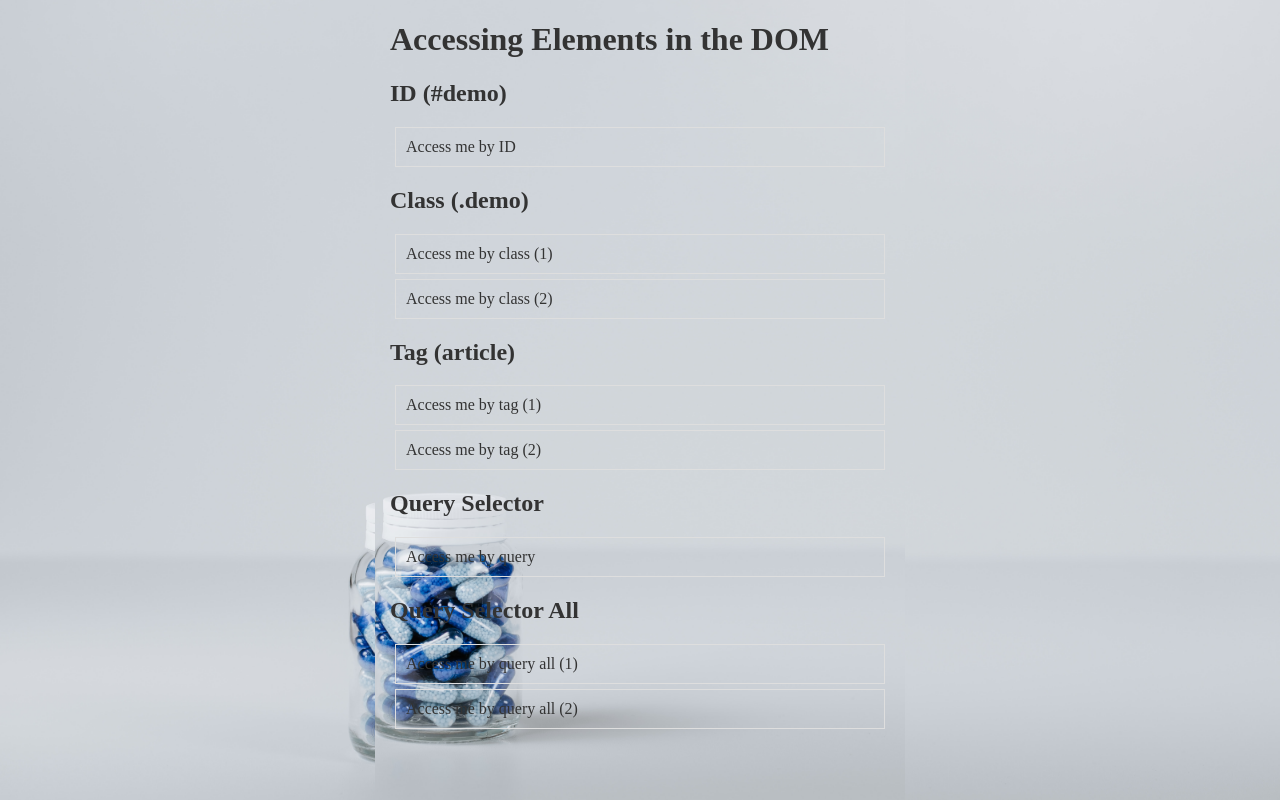
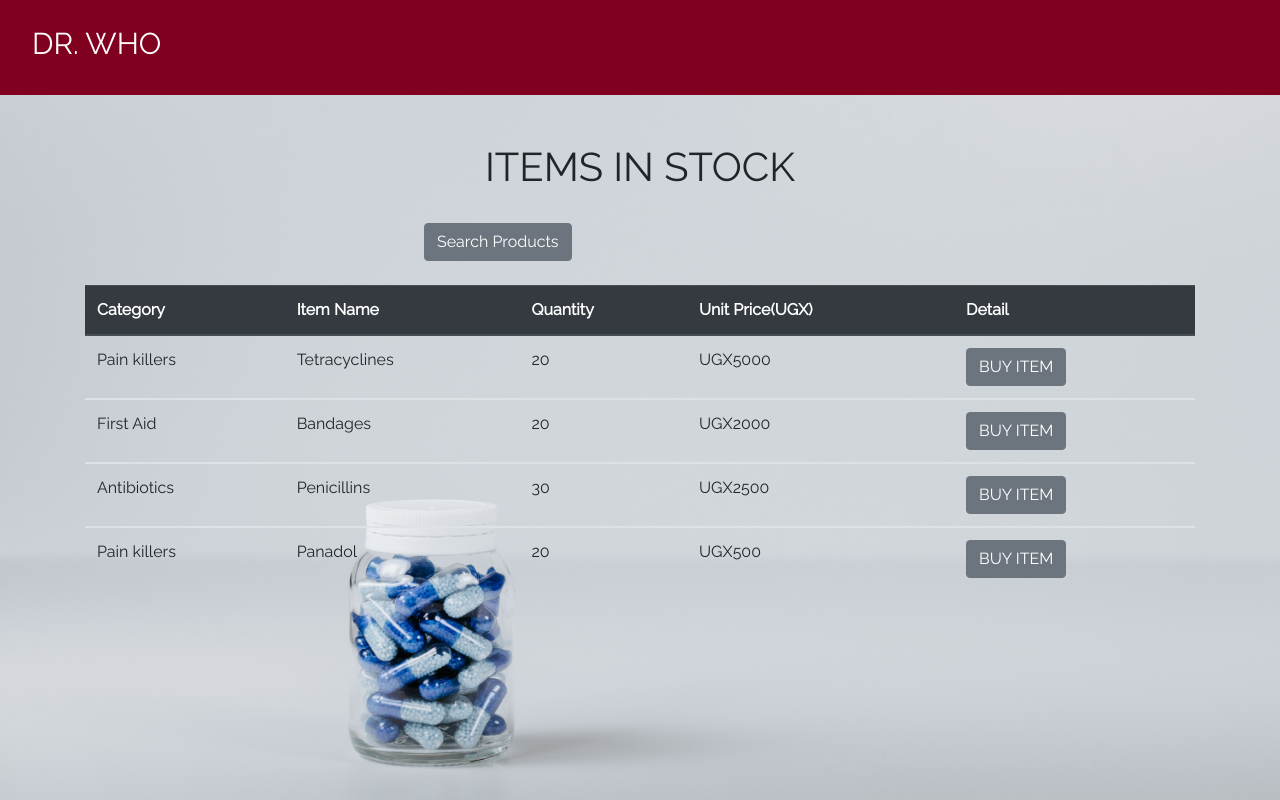
Before and after one commit to kalosius/pharmacy, a Django app: page /index/ in a window 1280 px wide. Run offline with Django 4.2, Linux system fonts and the light colour scheme; data comes from the database, SQL or seed files in the repository; both versions use the stored data as it was after the commit; some libraries are stand-ins or nearby versions.

Commit message:
This is the first Dr.who project

```diff
--- /dev/null
+++ b/pharmacy/filters.py
@@ -0,0 +1,16 @@
+import django_filters
+from .models import Category,Product
+
+ # Creating a class to filter objects from our models
+
+
+class Product_filters(django_filters.FilterSet):
+    # class meta is used to alter(manipulate)the content of other classes
+    class Meta:
+        model = Product
+        fields = ['item_names']
+
+class Category_filter(django_filters.FilterSet):
+    class Meta:
+        model = Category
+        fields = ['name']
--- a/pharmacy/views.py
+++ b/pharmacy/views.py
@@ -1,11 +1,20 @@
 from django.shortcuts import render
 from django.contrib.auth.decorators import login_required
+from.models import Product
+#now we are including our filters from the filters file
+from .filters import Product_filters
+
 
 # Create your views here.
 #@login_required
 def index(request):
-    return render(request,'index.html')
+    products = Product.objects.all().order_by('-id')
+    product_filter = Product_filters(request.GET,queryset= products)
+    products = product_filter.qs
+    return render(request,'index.html', {'products':products,'product_filter':product_filter})
+
+
 
 #@login_required
 def home(request):
-    return render(request, 'products/aboutDrwho.html')
+    return render(request, 'aboutDrwho.html')
--- a/pharmarcy/settings.py
+++ b/pharmarcy/settings.py
@@ -41,6 +41,7 @@ INSTALLED_APPS = [
     'crispy_forms',
     'crispy_bootstrap4',
     'pharmacy',
+    'django_filters',
 ]
 
 MIDDLEWARE = [
--- a/templates/index.html
+++ b/templates/index.html
@@ -1,47 +1,49 @@
-<!DOCTYPE html>
-<html lang="en">
-{% load static%}
+{% extends 'products/base.html'%} {% block content%}
 
-<head>
-  <meta charset="utf-8">
-  <meta name="viewport" content="width=device-width, initial-scale=1.0">
-  <link rel="stylesheet" href="../../dawa/static/css/main.css">
+<br></br>
 
-  <title>Accessing Elements in the DOM</title>
+<div class = "container">
+  <h1 class= "text-center">ITEMS IN STOCK</h1>
+  <br>
 
-  <style>
-    html { font-family: sans-serif; color: #333; }
-    body { max-width: 500px; margin: 0 auto; padding: 0 15px; }
-    div, article { padding: 10px; margin: 5px; border: 1px solid #dedede; }
-  </style>
+  <div class = "container">
+    <form action = "" method = "GET">
+      {{product_filters.form}}
+      <input
+      type = "submit"
+      value = "Search Products"
+      class="btn btn-secondary btn"/>
+    </form>
+  </div>
 
-</head>
-
-<body>
-
-  <h1>Accessing Elements in the DOM</h1>
-
-  <h2>ID (#demo)</h2>
-  <div id="demo">Access me by ID</div>
-
-  <h2>Class (.demo)</h2>
-  <div class="demo">Access me by class (1)</div>
-  <div class="demo">Access me by class (2)</div>
-
-  <h2>Tag (article)</h2>
-  <article>Access me by tag (1)</article>
-  <article>Access me by tag (2)</article>
-
-  <h2>Query Selector</h2>
-  <div id="demo-query">Access me by query</div>
-
-  <h2>Query Selector All</h2>
-  <div class="demo-query-all">Access me by query all (1)</div>
-  <div class="demo-query-all">Access me by query all (2)</div>
-
-</body>
-<script src="{% static 'js/access.js' %}">
-
-  </script>
-
-</html>
+  <br>
+  <table class="table">
+    <thead class="thead-dark">
+      <tr>
+        <th scope="col">Category</th>
+        <th scope="col">Item Name</th>
+        <th scope="col">Quantity</th>
+        <th scope="col">Unit Price(UGX)</th>
+        <th scope = "col">Detail</th>
+      </tr>
+    </thead>
+    {% for product in products%}
+    <tbody>
+      <tr>
+        <td>{{product.category_name}}</td>
+        <td>{{product.item_names}}</td>
+        <td>{{product.total_quantity}}</td>
+        <td>UGX{{product.unit_price}}</td>
+        <td><a href=""
+              ><input
+                type="submit"
+                value="BUY ITEM"
+                class="btn btn-secondary btn"
+                type="button"
+            /></a></td>
+      </tr>
+    </tbody>
+    {% endfor %}
+  </table>
+</div>
+{% endblock%}
--- a/templates/products/base.html
+++ b/templates/products/base.html
@@ -47,5 +47,3 @@
 <script src="https://stackpath.bootstrapcdn.com/bootstrap/4.5.2/js/bootstrap.min.js" integrity="sha384-B4gt1jrGC7Jh4AgTPSdUtOBvfO8shuf57BaghqFfPlYxofvL8/KUEfYiJOMMV+rV" crossorigin="anonymous"></script>
 </body>
 </html>
-<!-- base.html
-Displaying base.html. -->
--- a/templates/products/login.html
+++ b/templates/products/login.html
@@ -6,7 +6,7 @@
 <br><br>
  <div class = "body container-fluid container login">
      <div class="container container-fluid top">
-        <h1 class = "text-white text-center" style = "color: #800020 ">LOGIN.</h1><br><br>
+        <h1 class = "text-white text-center" style = "color: #0e66ca ">LOGIN.</h1><br><br>
        </div>
 
     <div class="container container-fluid">
@@ -20,5 +20,3 @@
     </div>
 </div>
 {% endblock %}
-login.html
-Displaying login.html.
```
Also changed, not shown: templates/aboutDrwho.html (+47 -0 lines), db.sqlite3.
